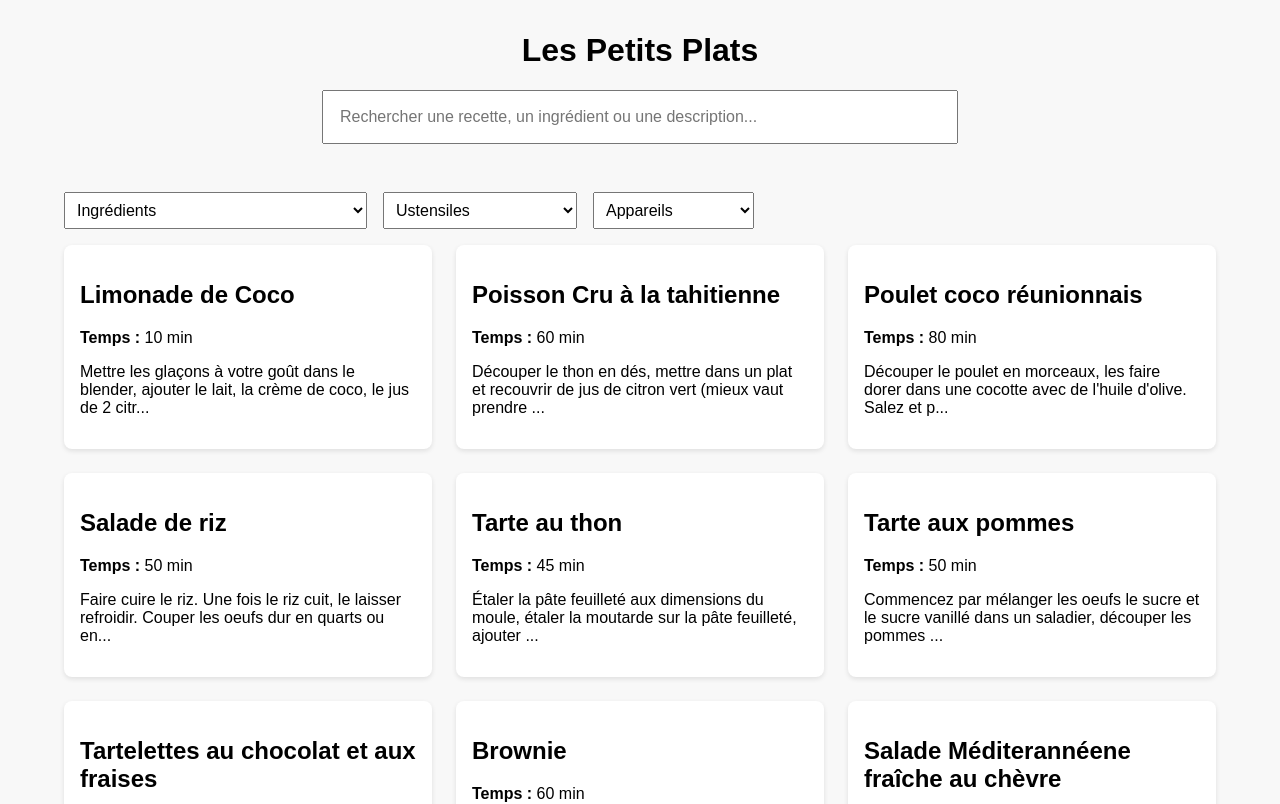
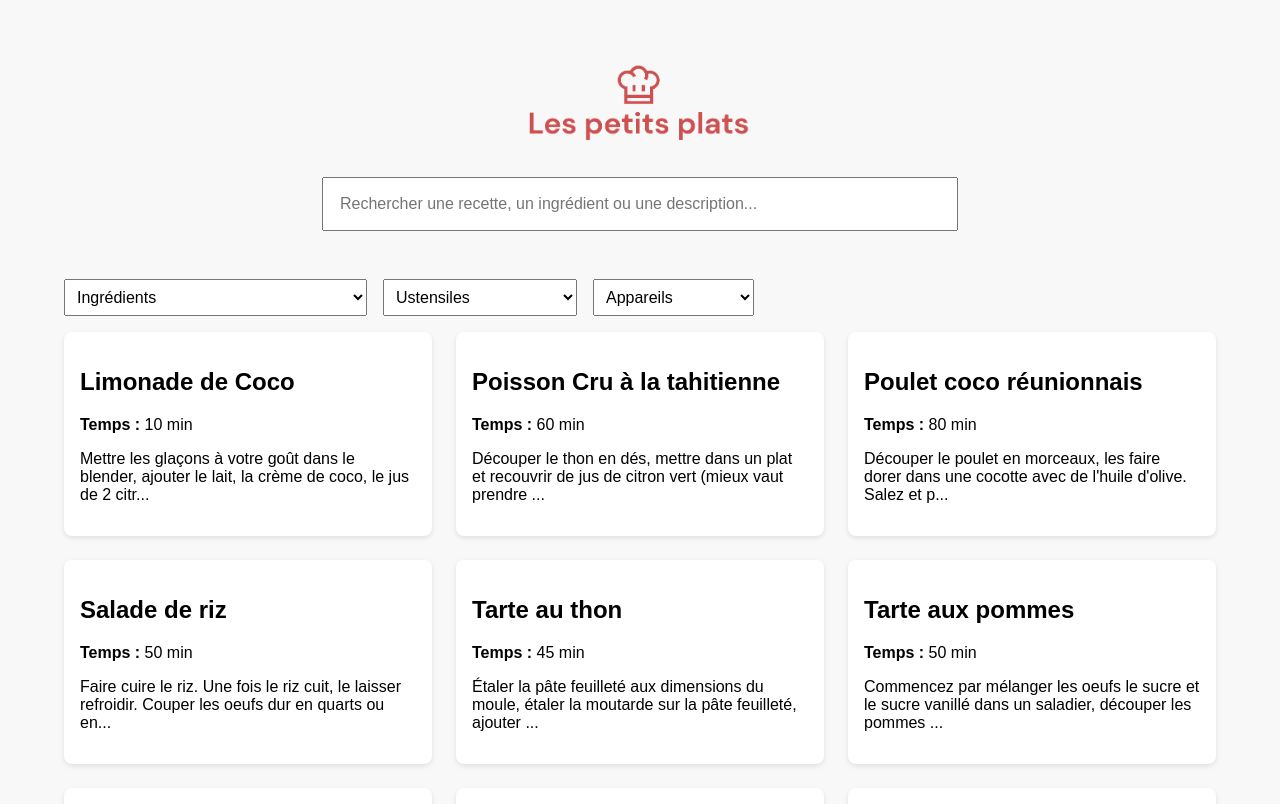
Before and after one commit to GaelleB/les-petits-plats, a React (Create React App) app: page / in a window 1280 px wide. Shown: the top 804 px of the page. Built offline with nearby package versions, Linux system fonts and the light colour scheme.

Commit message:
css du logo

```diff
--- a/src/App.js
+++ b/src/App.js
@@ -36,7 +36,7 @@ function App() {
   return (
     <div className="app-container">
       <header>
-        <h1>Les Petits Plats</h1>
+        <img src="/les-petits-plats.png" alt="Les Petits Plats" className="logo" />
 
         <SearchBar setQuery={setQuery} />
 
--- a/src/styles.css
+++ b/src/styles.css
@@ -14,6 +14,16 @@ body {
 header {
     text-align: center;
     margin: 2rem 0;
+}
+
+.logo {
+    width: 268px;
+    margin-top: 46px;
+    margin-left: auto;
+    margin-right: auto;
+    margin-bottom: 2rem;
+    opacity: 1;
+    display: block;
 }
 
 .search-bar input {
```
Also changed, not shown: public/les-petits-plats.png (added).
